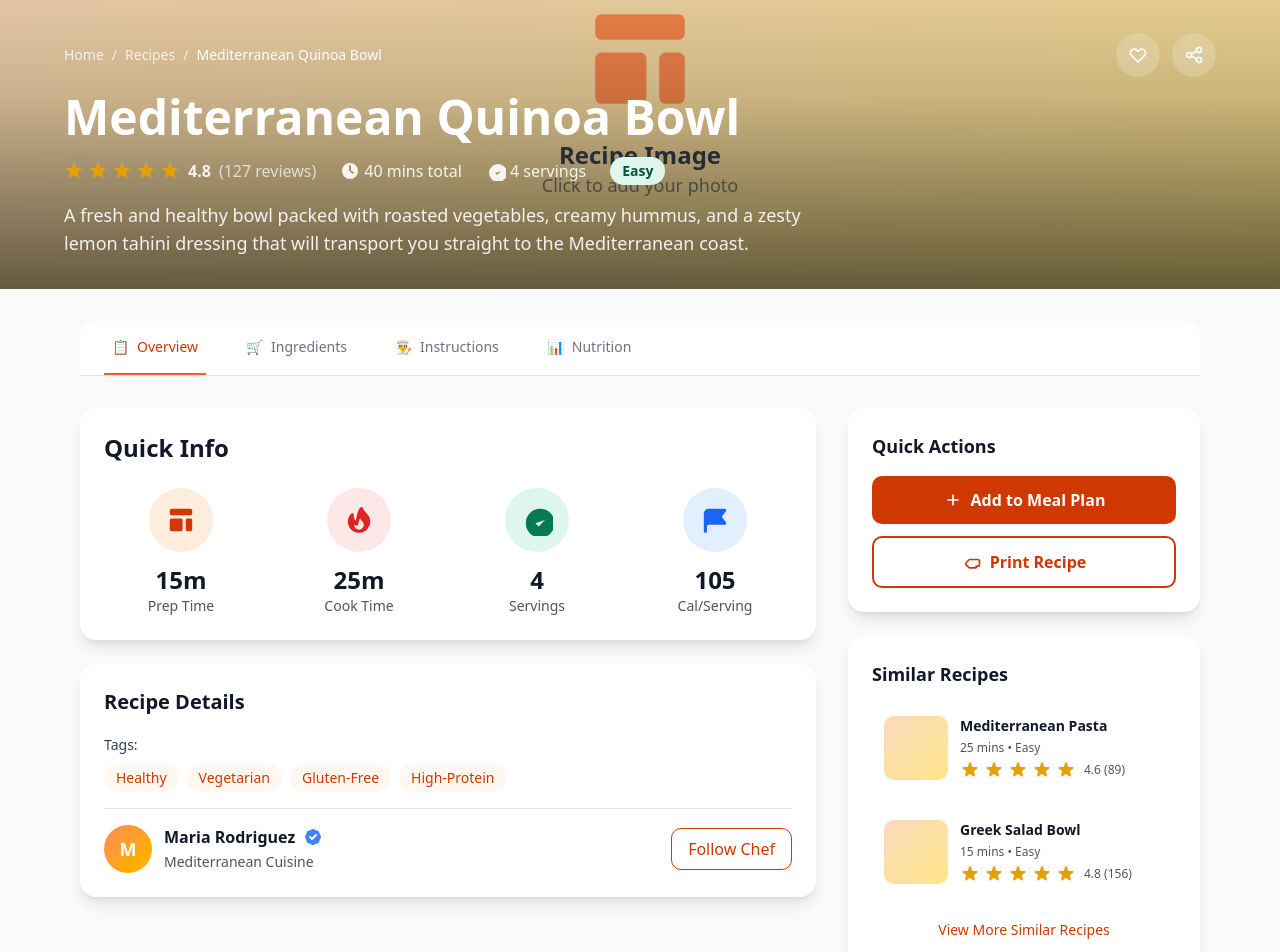
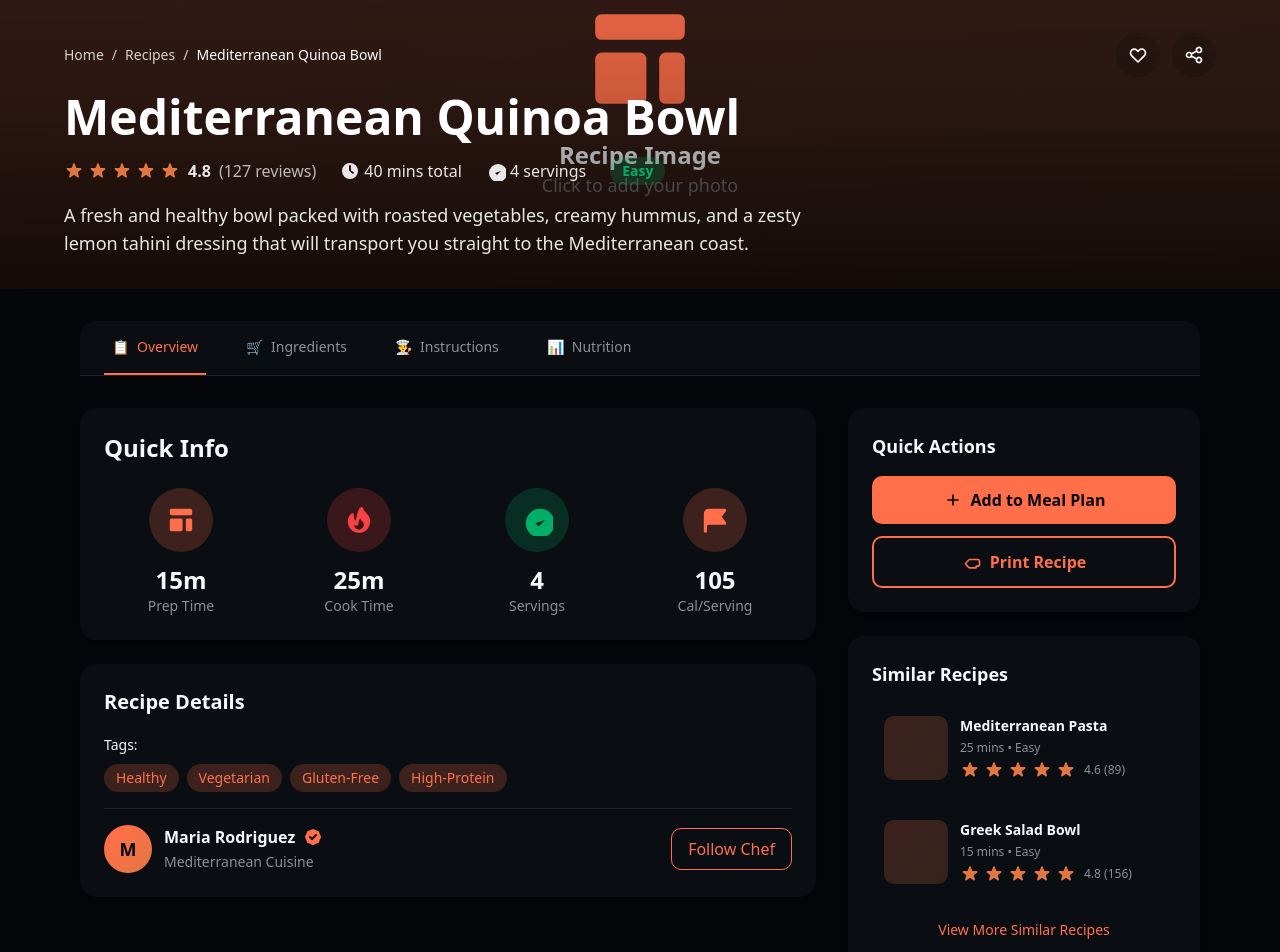
Before and after one commit to yacineKahlerras/beldi-bites, a Next.js app: page /recipes/1 in a window 1280 px wide. Shown: the part 160-1112 px from the top of the page. Built offline with nearby package versions, Linux system fonts and the light colour scheme.

Commit message:
feat: Update difficulty color scheme and enhance loading/error states for RecipeDetailsPage

```diff
--- a/src/app/recipes/[id]/page.tsx
+++ b/src/app/recipes/[id]/page.tsx
@@ -70,13 +70,13 @@ export default function RecipeDetailsPage({ params }: RecipeDetailsPageProps) {
   const getDifficultyColor = (difficulty: string) => {
     switch (difficulty) {
       case "Easy":
-        return "bg-green-100 text-green-800";
+        return "bg-chart-3/20 text-chart-3";
       case "Medium":
-        return "bg-yellow-100 text-yellow-800";
+        return "bg-accent/20 text-accent";
       case "Hard":
-        return "bg-red-100 text-red-800";
+        return "bg-destructive/20 text-destructive";
       default:
-        return "bg-gray-100 text-gray-800";
+        return "bg-muted text-muted-foreground";
     }
   };
 
@@ -91,10 +91,10 @@ export default function RecipeDetailsPage({ params }: RecipeDetailsPageProps) {
             key={index}
             className={`w-5 h-5 ${
               index < fullStars
-                ? "text-yellow-400"
+                ? "text-accent"
                 : index === fullStars && hasHalfStar
-                ? "text-yellow-400"
-                : "text-gray-300"
+                ? "text-accent"
+                : "text-muted"
             }`}
             fill="currentColor"
             viewBox="0 0 20 20"
@@ -108,26 +108,26 @@ export default function RecipeDetailsPage({ params }: RecipeDetailsPageProps) {
 
   if (isLoading) {
     return (
-      <div className="min-h-screen bg-gray-50">
+      <div className="min-h-screen bg-background">
         <Nav />
         <div className="max-w-6xl mx-auto px-4 py-8">
           <div className="animate-pulse">
             {/* Header Skeleton */}
             <div className="mb-8">
-              <div className="h-8 bg-gray-200 rounded w-1/4 mb-4"></div>
-              <div className="h-64 bg-gray-200 rounded-2xl mb-6"></div>
-              <div className="h-6 bg-gray-200 rounded w-3/4 mb-4"></div>
-              <div className="h-4 bg-gray-200 rounded w-1/2"></div>
+              <div className="h-8 bg-muted rounded w-1/4 mb-4"></div>
+              <div className="h-64 bg-muted rounded-2xl mb-6"></div>
+              <div className="h-6 bg-muted rounded w-3/4 mb-4"></div>
+              <div className="h-4 bg-muted rounded w-1/2"></div>
             </div>
 
             {/* Content Skeleton */}
             <div className="grid grid-cols-1 lg:grid-cols-3 gap-8">
               <div className="lg:col-span-2 space-y-6">
-                <div className="h-96 bg-gray-200 rounded-2xl"></div>
-                <div className="h-96 bg-gray-200 rounded-2xl"></div>
+                <div className="h-96 bg-muted rounded-2xl"></div>
+                <div className="h-96 bg-muted rounded-2xl"></div>
               </div>
               <div className="space-y-6">
-                <div className="h-64 bg-gray-200 rounded-2xl"></div>
+                <div className="h-64 bg-muted rounded-2xl"></div>
               </div>
             </div>
           </div>
@@ -138,13 +138,13 @@ export default function RecipeDetailsPage({ params }: RecipeDetailsPageProps) {
 
   if (error || !recipe) {
     return (
-      <div className="min-h-screen bg-gray-50">
+      <div className="min-h-screen bg-background">
         <Nav />
         <div className="max-w-4xl mx-auto px-4 py-16 text-center">
-          <div className="bg-white rounded-2xl shadow-lg p-12">
-            <div className="w-24 h-24 bg-red-100 rounded-full flex items-center justify-center mx-auto mb-6">
+          <div className="bg-card rounded-2xl shadow-lg p-12">
+            <div className="w-24 h-24 bg-destructive/20 rounded-full flex items-center justify-center mx-auto mb-6">
               <svg
-                className="w-12 h-12 text-red-500"
+                className="w-12 h-12 text-destructive"
                 fill="none"
                 viewBox="0 0 24 24"
                 stroke="currentColor"
@@ -157,10 +157,10 @@ export default function RecipeDetailsPage({ params }: RecipeDetailsPageProps) {
                 />
               </svg>
             </div>
-            <h1 className="text-3xl font-bold text-gray-900 mb-4">
+            <h1 className="text-3xl font-bold text-foreground mb-4">
               Recipe Not Found
             </h1>
-            <p className="text-lg text-gray-600 mb-8">
+            <p className="text-lg text-muted-foreground mb-8">
               {error === "Recipe not found"
                 ? "We couldn't find the recipe you're looking for. It may have been removed or the link might be incorrect."
                 : "There was an error loading this recipe. Please try again later."}
@@ -168,13 +168,13 @@ export default function RecipeDetailsPage({ params }: RecipeDetailsPageProps) {
             <div className="flex flex-col sm:flex-row gap-4 justify-center">
               <button
                 onClick={() => router.back()}
-                className="px-6 py-3 border-2 border-gray-300 text-gray-700 font-semibold rounded-lg hover:border-orange-500 hover:text-orange-600 transition-all duration-200"
+                className="px-6 py-3 border-2 border-border text-foreground font-semibold rounded-lg hover:border-primary hover:text-primary transition-all duration-200"
               >
                 Go Back
               </button>
               <button
                 onClick={() => router.push("/recipes")}
-                className="px-6 py-3 bg-orange-600 text-white font-semibold rounded-lg hover:bg-orange-700 transition-colors duration-200"
+                className="px-6 py-3 bg-primary text-primary-foreground font-semibold rounded-lg hover:bg-primary/90 transition-colors duration-200"
               >
                 Browse All Recipes
               </button>
@@ -193,23 +193,23 @@ export default function RecipeDetailsPage({ params }: RecipeDetailsPageProps) {
   ] as const;
 
   return (
-    <div className="min-h-screen bg-gray-50">
+    <div className="min-h-screen bg-background">
       <Nav />
 
       {/* Hero Section */}
       <div className="relative">
         {/* Recipe Image */}
         <div className="h-96 overflow-hidden">
-          <div className="w-full h-full bg-gradient-to-br from-orange-200 to-amber-200 flex items-center justify-center">
-            <div className="text-center text-gray-600">
+          <div className="w-full h-full bg-gradient-to-br from-primary/20 to-accent/20 flex items-center justify-center">
+            <div className="text-center text-muted-foreground">
               <svg
-                className="mx-auto mb-4 w-32 h-32 text-orange-400"
+                className="mx-auto mb-4 w-32 h-32 text-primary"
                 fill="currentColor"
                 viewBox="0 0 20 20"
               >
                 <path d="M3 4a1 1 0 011-1h12a1 1 0 011 1v2a1 1 0 01-1 1H4a1 1 0 01-1-1V4zM3 10a1 1 0 011-1h6a1 1 0 011 1v6a1 1 0 01-1 1H4a1 1 0 01-1-1v-6zM14 9a1 1 0 00-1 1v6a1 1 0 001 1h2a1 1 0 001-1v-6a1 1 0 00-1-1h-2z" />
               </svg>
-              <p className="text-2xl font-bold text-gray-700">Recipe Image</p>
+              <p className="text-2xl font-bold text-foreground">Recipe Image</p>
               <p className="text-lg opacity-75">Click to add your photo</p>
             </div>
           </div>
@@ -245,8 +245,8 @@ export default function RecipeDetailsPage({ params }: RecipeDetailsPageProps) {
                     onClick={handleBookmark}
                     className={`p-3 rounded-full backdrop-blur-sm transition-all duration-200 ${
                       isBookmarked
-                        ? "bg-red-500 text-white"
-                        : "bg-white/20 text-white hover:bg-white/30"
+                        ? "bg-destructive text-destructive-foreground"
+                        : "bg-card/20 text-white hover:bg-card/30"
                     }`}
                   >
                     <svg
@@ -266,7 +266,7 @@ export default function RecipeDetailsPage({ params }: RecipeDetailsPageProps) {
 
                   <button
                     onClick={handleShare}
-                    className="p-3 rounded-full bg-white/20 text-white hover:bg-white/30 backdrop-blur-sm transition-all duration-200"
+                    className="p-3 rounded-full bg-card/20 text-white hover:bg-card/30 backdrop-blur-sm transition-all duration-200"
                   >
                     <svg
                       className="w-5 h-5"
@@ -345,7 +345,7 @@ export default function RecipeDetailsPage({ params }: RecipeDetailsPageProps) {
       <div className="max-w-6xl mx-auto px-4 py-8">
         {/* Tab Navigation */}
         <div className="mb-8">
-          <div className="border-b border-gray-200 bg-white rounded-t-2xl">
+          <div className="border-b border-border bg-card rounded-t-2xl">
             <nav className="flex space-x-8 px-6">
               {tabs.map((tab) => (
                 <button
@@ -353,8 +353,8 @@ export default function RecipeDetailsPage({ params }: RecipeDetailsPageProps) {
                   onClick={() => setActiveTab(tab.id)}
                   className={`py-4 px-2 border-b-2 font-medium text-sm transition-colors duration-200 ${
                     activeTab === tab.id
-                      ? "border-orange-500 text-orange-600"
-                      : "border-transparent text-gray-500 hover:text-gray-700 hover:border-gray-300"
+                      ? "border-primary text-primary"
+                      : "border-transparent text-muted-foreground hover:text-foreground hover:border-border"
                   }`}
                 >
                   <span className="mr-2">{tab.icon}</span>
@@ -371,31 +371,31 @@ export default function RecipeDetailsPage({ params }: RecipeDetailsPageProps) {
             {activeTab === "overview" && (
               <div className="space-y-6">
                 {/* Quick Stats */}
-                <div className="bg-white rounded-2xl shadow-lg p-6">
-                  <h2 className="text-2xl font-bold text-gray-900 mb-6">
+                <div className="bg-card rounded-2xl shadow-lg p-6">
+                  <h2 className="text-2xl font-bold text-foreground mb-6">
                     Quick Info
                   </h2>
                   <div className="grid grid-cols-2 md:grid-cols-4 gap-6">
                     <div className="text-center">
-                      <div className="w-16 h-16 bg-orange-100 rounded-full flex items-center justify-center mx-auto mb-3">
+                      <div className="w-16 h-16 bg-primary/20 rounded-full flex items-center justify-center mx-auto mb-3">
                         <svg
-                          className="w-8 h-8 text-orange-600"
+                          className="w-8 h-8 text-primary"
                           fill="currentColor"
                           viewBox="0 0 20 20"
                         >
                           <path d="M3 4a1 1 0 011-1h12a1 1 0 011 1v2a1 1 0 01-1 1H4a1 1 0 01-1-1V4zM3 10a1 1 0 011-1h6a1 1 0 011 1v6a1 1 0 01-1 1H4a1 1 0 01-1-1v-6zM14 9a1 1 0 00-1 1v6a1 1 0 001 1h2a1 1 0 001-1v-6a1 1 0 00-1-1h-2z" />
                         </svg>
                       </div>
-                      <div className="text-2xl font-bold text-gray-900">
+                      <div className="text-2xl font-bold text-foreground">
                         {recipe.prepTime}m
                       </div>
-                      <div className="text-sm text-gray-600">Prep Time</div>
+                      <div className="text-sm text-muted-foreground">Prep Time</div>
                     </div>
 
                     <div className="text-center">
-                      <div className="w-16 h-16 bg-red-100 rounded-full flex items-center justify-center mx-auto mb-3">
+                      <div className="w-16 h-16 bg-destructive/20 rounded-full flex items-center justify-center mx-auto mb-3">
                         <svg
-                          className="w-8 h-8 text-red-600"
+                          className="w-8 h-8 text-destructive"
                           fill="currentColor"
                           viewBox="0 0 20 20"
                         >
@@ -406,32 +406,32 @@ export default function RecipeDetailsPage({ params }: RecipeDetailsPageProps) {
                           />
                         </svg>
                       </div>
-                      <div className="text-2xl font-bold text-gray-900">
+                      <div className="text-2xl font-bold text-foreground">
                         {recipe.cookTime}m
                       </div>
-                      <div className="text-sm text-gray-600">Cook Time</div>
+                      <div className="text-sm text-muted-foreground">Cook Time</div>
                     </div>
 
                     <div className="text-center">
-                      <div className="w-16 h-16 bg-green-100 rounded-full flex items-center justify-center mx-auto mb-3">
+                      <div className="w-16 h-16 bg-chart-3/20 rounded-full flex items-center justify-center mx-auto mb-3">
                         <svg
-                          className="w-8 h-8 text-green-600"
+                          className="w-8 h-8 text-chart-3"
                           fill="currentColor"
                           viewBox="0 0 20 20"
                         >
                           <path d="M9 12l2 2 4-4m6 2a9 9 0 11-18 0 9 9 0 0118 0z" />
                         </svg>
                       </div>
-                      <div className="text-2xl font-bold text-gray-900">
+                      <div className="text-2xl font-bold text-foreground">
                         {servings}
                       </div>
-                      <div className="text-sm text-gray-600">Servings</div>
+                      <div className="text-sm text-muted-foreground">Servings</div>
                     </div>
 
                     <div className="text-center">
-                      <div className="w-16 h-16 bg-blue-100 rounded-full flex items-center justify-center mx-auto mb-3">
+                      <div className="w-16 h-16 bg-chart-1/20 rounded-full flex items-center justify-center mx-auto mb-3">
                         <svg
-                          className="w-8 h-8 text-blue-600"
+                          className="w-8 h-8 text-chart-1"
                           fill="currentColor"
                           viewBox="0 0 20 20"
                         >
@@ -442,29 +442,29 @@ export default function RecipeDetailsPage({ params }: RecipeDetailsPageProps) {
                           />
                         </svg>
                       </div>
-                      <div className="text-2xl font-bold text-gray-900">
+                      <div className="text-2xl font-bold text-foreground">
                         {Math.round(recipe.nutrition.calories / servings)}
                       </div>
-                      <div className="text-sm text-gray-600">Cal/Serving</div>
+                      <div className="text-sm text-muted-foreground">Cal/Serving</div>
                     </div>
                   </div>
                 </div>
 
                 {/* Tags & Chef Info */}
-                <div className="bg-white rounded-2xl shadow-lg p-6">
-                  <h3 className="text-xl font-bold text-gray-900 mb-4">
+                <div className="bg-card rounded-2xl shadow-lg p-6">
+                  <h3 className="text-xl font-bold text-foreground mb-4">
                     Recipe Details
                   </h3>
                   <div className="space-y-4">
                     <div>
-                      <span className="text-sm font-medium text-gray-700">
+                      <span className="text-sm font-medium text-foreground">
                         Tags:
                       </span>
                       <div className="flex flex-wrap gap-2 mt-2">
                         {recipe.tags.map((tag, index) => (
                           <span
                             key={index}
-                            className="px-3 py-1 bg-orange-50 text-orange-600 text-sm font-medium rounded-full"
+                            className="px-3 py-1 bg-primary/20 text-primary text-sm font-medium rounded-full"
                           >
                             {tag}
                           </span>
@@ -472,21 +472,21 @@ export default function RecipeDetailsPage({ params }: RecipeDetailsPageProps) {
                       </div>
                     </div>
 
-                    <div className="flex items-center justify-between pt-4 border-t border-gray-200">
+                    <div className="flex items-center justify-between pt-4 border-t border-border">
                       <div className="flex items-center space-x-3">
-                        <div className="w-12 h-12 bg-gradient-to-br from-orange-400 to-amber-400 rounded-full flex items-center justify-center">
-                          <span className="text-white text-lg font-bold">
+                        <div className="w-12 h-12 bg-gradient-to-br from-primary to-accent rounded-full flex items-center justify-center">
+                          <span className="text-primary-foreground text-lg font-bold">
                             {recipe.chef.name.charAt(0)}
                           </span>
                         </div>
                         <div>
                           <div className="flex items-center space-x-2">
-                            <span className="font-semibold text-gray-900">
+                            <span className="font-semibold text-foreground">
                               {recipe.chef.name}
                             </span>
                             {recipe.chef.verified && (
                               <svg
-                                className="w-5 h-5 text-blue-500"
+                                className="w-5 h-5 text-chart-1"
                                 fill="currentColor"
                                 viewBox="0 0 20 20"
                               >
@@ -498,12 +498,12 @@ export default function RecipeDetailsPage({ params }: RecipeDetailsPageProps) {
                               </svg>
                             )}
                           </div>
-                          <span className="text-sm text-gray-600">
+                          <span className="text-sm text-muted-foreground">
                             {recipe.cuisine} Cuisine
                           </span>
                         </div>
                       </div>
-                      <button className="px-4 py-2 border border-orange-600 text-orange-600 font-medium rounded-lg hover:bg-orange-50 transition-colors">
+                      <button className="px-4 py-2 border border-primary text-primary font-medium rounded-lg hover:bg-primary/20 transition-colors">
                         Follow Chef
                       </button>
                     </div>
@@ -536,12 +536,12 @@ export default function RecipeDetailsPage({ params }: RecipeDetailsPageProps) {
           {/* Sidebar */}
           <div className="space-y-6">
             {/* Quick Actions */}
-            <div className="bg-white rounded-2xl shadow-lg p-6">
-              <h3 className="text-lg font-bold text-gray-900 mb-4">
+            <div className="bg-card rounded-2xl shadow-lg p-6">
+              <h3 className="text-lg font-bold text-foreground mb-4">
                 Quick Actions
               </h3>
               <div className="space-y-3">
-                <button className="w-full flex items-center justify-center space-x-2 px-4 py-3 bg-orange-600 text-white font-semibold rounded-lg hover:bg-orange-700 transition-colors">
+                <button className="w-full flex items-center justify-center space-x-2 px-4 py-3 bg-primary text-primary-foreground font-semibold rounded-lg hover:bg-primary/90 transition-colors">
                   <svg
                     className="w-5 h-5"
                     fill="none"
@@ -558,7 +558,7 @@ export default function RecipeDetailsPage({ params }: RecipeDetailsPageProps) {
                   <span>Add to Meal Plan</span>
                 </button>
 
-                <button className="w-full flex items-center justify-center space-x-2 px-4 py-3 border-2 border-orange-600 text-orange-600 font-semibold rounded-lg hover:bg-orange-50 transition-colors">
+                <button className="w-full flex items-center justify-center space-x-2 px-4 py-3 border-2 border-primary text-primary font-semibold rounded-lg hover:bg-primary/20 transition-colors">
                   <svg
                     className="w-5 h-5"
                     fill="none"
@@ -578,41 +578,41 @@ export default function RecipeDetailsPage({ params }: RecipeDetailsPageProps) {
             </div>
 
             {/* Similar Recipes */}
-            <div className="bg-white rounded-2xl shadow-lg p-6">
-              <h3 className="text-lg font-bold text-gray-900 mb-4">
+            <div className="bg-card rounded-2xl shadow-lg p-6">
+              <h3 className="text-lg font-bold text-foreground mb-4">
                 Similar Recipes
               </h3>
               <div className="space-y-4">
-                <div className="flex space-x-3 p-3 rounded-lg hover:bg-gray-50 cursor-pointer">
-                  <div className="w-16 h-16 bg-gradient-to-br from-orange-200 to-amber-200 rounded-lg flex-shrink-0"></div>
+                <div className="flex space-x-3 p-3 rounded-lg hover:bg-secondary cursor-pointer">
+                  <div className="w-16 h-16 bg-gradient-to-br from-primary/20 to-accent/20 rounded-lg flex-shrink-0"></div>
                   <div className="flex-1 min-w-0">
-                    <h4 className="font-semibold text-gray-900 text-sm mb-1">
+                    <h4 className="font-semibold text-foreground text-sm mb-1">
                       Mediterranean Pasta
                     </h4>
-                    <div className="text-xs text-gray-600 mb-1">
+                    <div className="text-xs text-muted-foreground mb-1">
                       25 mins • Easy
                     </div>
                     <div className="flex items-center">
                       <StarRating rating={4.6} />
-                      <span className="text-xs text-gray-600 ml-2">
+                      <span className="text-xs text-muted-foreground ml-2">
                         4.6 (89)
                       </span>
                     </div>
                   </div>
                 </div>
 
-                <div className="flex space-x-3 p-3 rounded-lg hover:bg-gray-50 cursor-pointer">
-                  <div className="w-16 h-16 bg-gradient-to-br from-orange-200 to-amber-200 rounded-lg flex-shrink-0"></div>
+                <div className="flex space-x-3 p-3 rounded-lg hover:bg-secondary cursor-pointer">
+                  <div className="w-16 h-16 bg-gradient-to-br from-primary/20 to-accent/20 rounded-lg flex-shrink-0"></div>
                   <div className="flex-1 min-w-0">
-                    <h4 className="font-semibold text-gray-900 text-sm mb-1">
+                    <h4 className="font-semibold text-foreground text-sm mb-1">
                       Greek Salad Bowl
                     </h4>
-                    <div className="text-xs text-gray-600 mb-1">
+                    <div className="text-xs text-muted-foreground mb-1">
                       15 mins • Easy
                     </div>
                     <div className="flex items-center">
                       <StarRating rating={4.8} />
-                      <span className="text-xs text-gray-600 ml-2">
+                      <span className="text-xs text-muted-foreground ml-2">
                         4.8 (156)
                       </span>
                     </div>
@@ -620,7 +620,7 @@ export default function RecipeDetailsPage({ params }: RecipeDetailsPageProps) {
                 </div>
               </div>
 
-              <button className="w-full mt-4 px-4 py-2 text-orange-600 font-medium text-sm hover:bg-orange-50 rounded-lg transition-colors">
+              <button className="w-full mt-4 px-4 py-2 text-primary font-medium text-sm hover:bg-primary/20 rounded-lg transition-colors">
                 View More Similar Recipes
               </button>
             </div>
```
